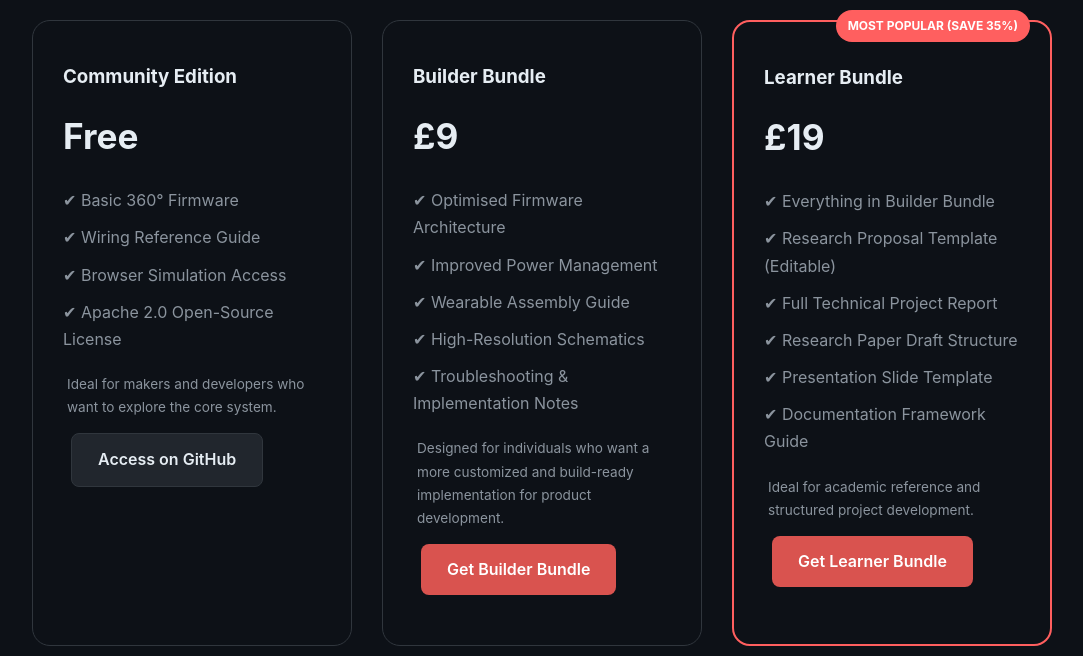
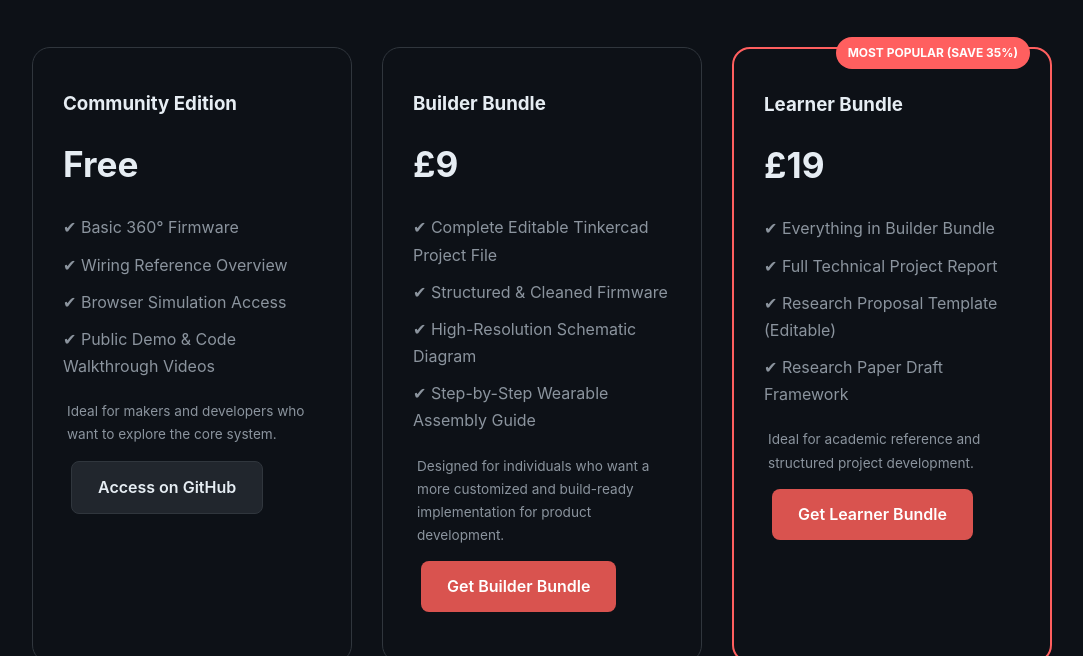
Before and after one commit to htutmyatoo/tingle-strap, a plain HTML site: page index.html in a window 1280 px wide. Shown: the part 3638-4294 px from the top of the page, without its empty margins (98-1181 px from the left). Drawn offline with Linux system fonts and the light colour scheme.

Commit message:
Update index.html

```diff
--- a/index.html
+++ b/index.html
@@ -477,7 +477,7 @@
   <section id="pricing" class="pricing-section reveal">
     <div class="container">
       <h2>Try Your Own Peter Tingle</h2>
-      <p>Choose the package that fits your goal. Curiosity isn’t meant to stay locked.</p>
+      <p>Choose the package that fits your goal. Curiosity isn’t meant to stay locked.Explore it. Build it. Document it.</p>
 
       <div class="pricing-container reveal">
         <iframe width="560" height="315" src="https://www.youtube.com/embed/PgwXy30OyjI?si=rY-IH_V7KmC_8PIE&amp;start=19" title="YouTube video player" frameborder="0" allow="accelerometer; autoplay; clipboard-write; encrypted-media; gyroscope; picture-in-picture; web-share" referrerpolicy="strict-origin-when-cross-origin" allowfullscreen></iframe>
@@ -492,9 +492,9 @@
           <div class="price">Free</div>
           <ul class="feature-list">
             <li>✔ Basic 360° Firmware</li>
-            <li>✔ Wiring Reference Guide</li>
+            <li>✔ Wiring Reference Overview</li>
             <li>✔ Browser Simulation Access</li>
-            <li>✔ Apache 2.0 Open-Source License</li>
+            <li>✔ Public Demo & Code Walkthrough Videos</li>
           </ul>
           <span style="display:block; font-size:0.85rem; color:#8b949e; margin-top:4px; margin-bottom:4px; padding-left:4px">
             Ideal for makers and developers who want to explore the core system.
@@ -506,11 +506,10 @@
           <h3>Builder Bundle</h3>
           <div class="price">£9</div>
           <ul class="feature-list">
-            <li>✔ Optimised Firmware Architecture</li>
-            <li>✔ Improved Power Management</li>
-            <li>✔ Wearable Assembly Guide</li>
-            <li>✔ High-Resolution Schematics</li>
-            <li>✔ Troubleshooting & Implementation Notes</li>
+            <li>✔ Complete Editable Tinkercad Project File</li>
+            <li>✔ Structured & Cleaned Firmware</li>
+            <li>✔ High-Resolution Schematic Diagram</li>
+            <li>✔ Step-by-Step Wearable Assembly Guide</li>
           </ul>
           <span style="display:block; font-size:0.85rem; color:#8b949e; margin-top:4px; margin-bottom:4px; padding-left:4px">
             Designed for individuals who want a more customized and build-ready implementation for product development.
@@ -524,11 +523,9 @@
           <div class="price">£19</div>
           <ul class="feature-list">
             <li>✔ Everything in Builder Bundle</li>
+            <li>✔ Full Technical Project Report</li>
             <li>✔ Research Proposal Template (Editable)</li>
-            <li>✔ Full Technical Project Report</li>
-            <li>✔ Research Paper Draft Structure</li>
-            <li>✔ Presentation Slide Template</li>
-            <li>✔ Documentation Framework Guide</li>
+            <li>✔ Research Paper Draft Framework</li>
           </ul>
           <span style="display:block; font-size:0.85rem; color:#8b949e; margin-top:4px; margin-bottom:4px; padding-left:4px">
             Ideal for academic reference and structured project development.
```
